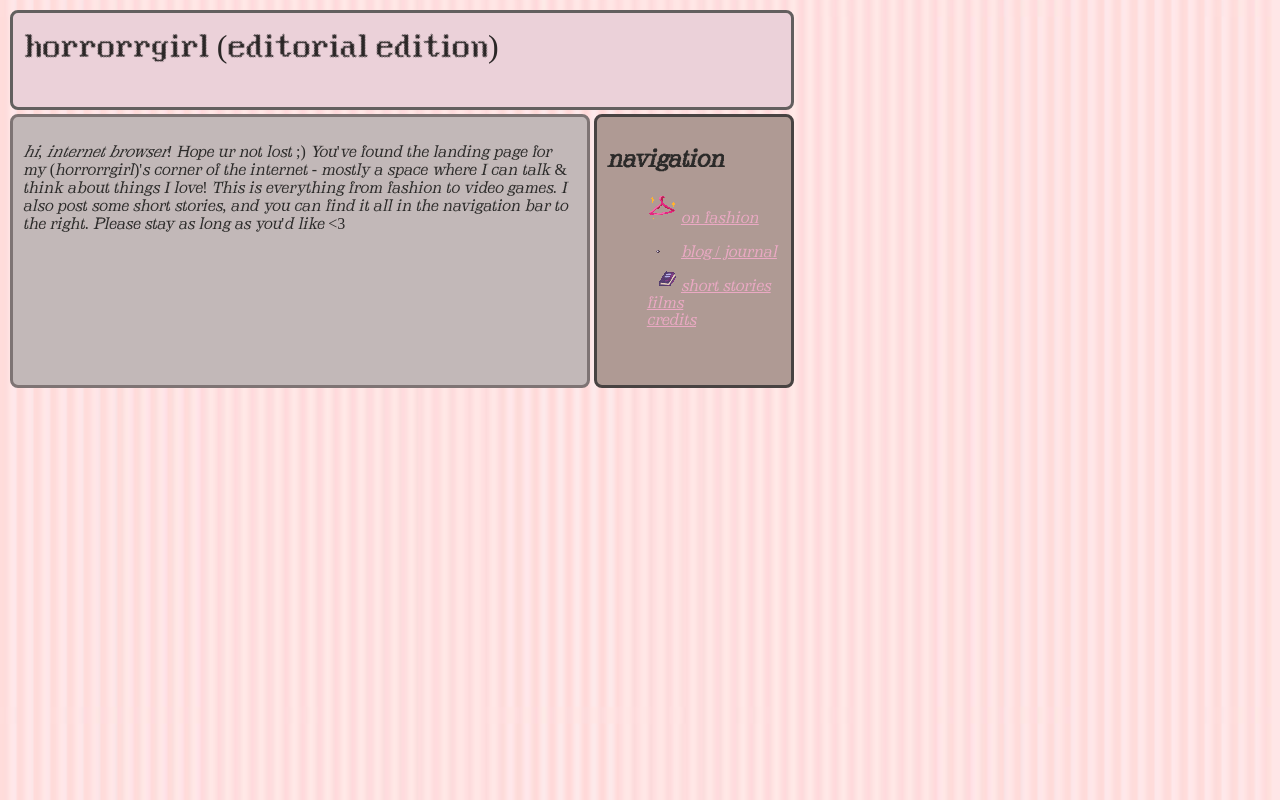
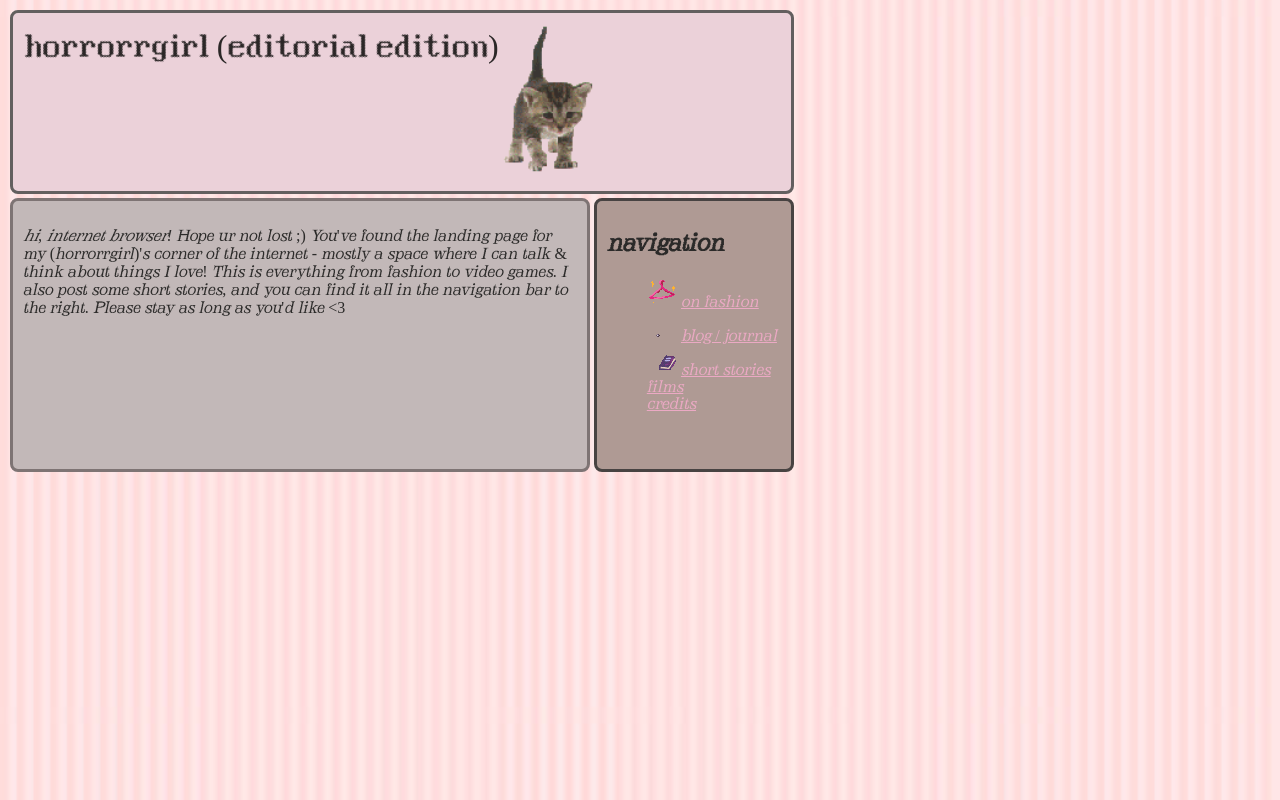
Before and after one commit to horrorrgirl/neocities, a plain HTML site: page my_website/index.html in a window 1280 px wide. Drawn offline with Linux system fonts and the light colour scheme.

Commit message:
added pic

```diff
--- a/my_website/index.html
+++ b/my_website/index.html
@@ -10,9 +10,12 @@
 
 <div id="wrapper">
 
-  <header id="header" class="box">
-    horrorrgirl (editorial edition)
-  </header>
+  <div id="header" class="box">
+    <header>
+      horrorrgirl (editorial edition)
+    </header>
+    <img src="/images/meow.gif">
+  </div>
 
   <div id="intro" class="box">
       <p>
--- a/my_website/style.css
+++ b/my_website/style.css
@@ -60,7 +60,7 @@ a:active {
   font-family: "blue-screen-font";
   color:rgb(43, 39, 39);
   font-size:xx-large;
-
+  display:flex;
 }
 
 #navigation {
```
